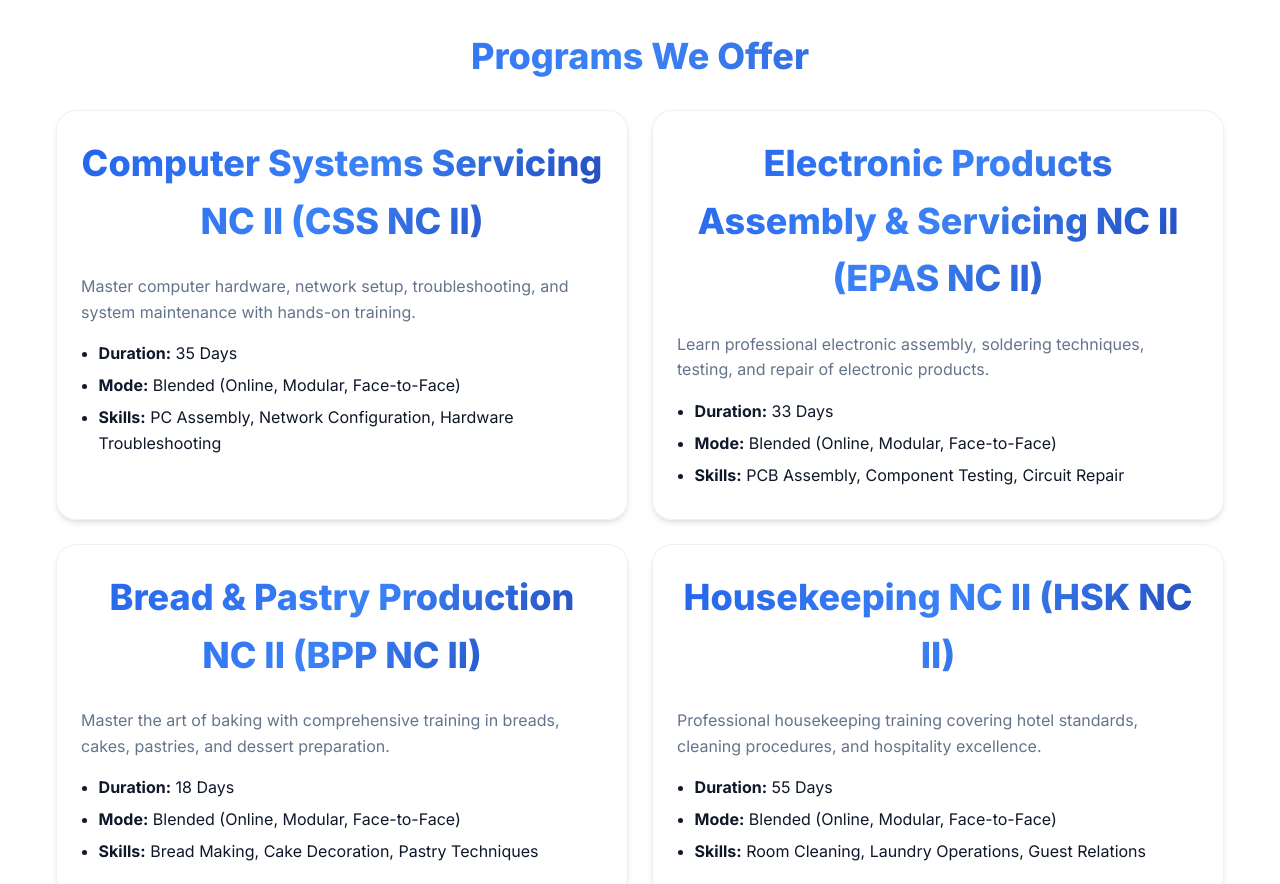
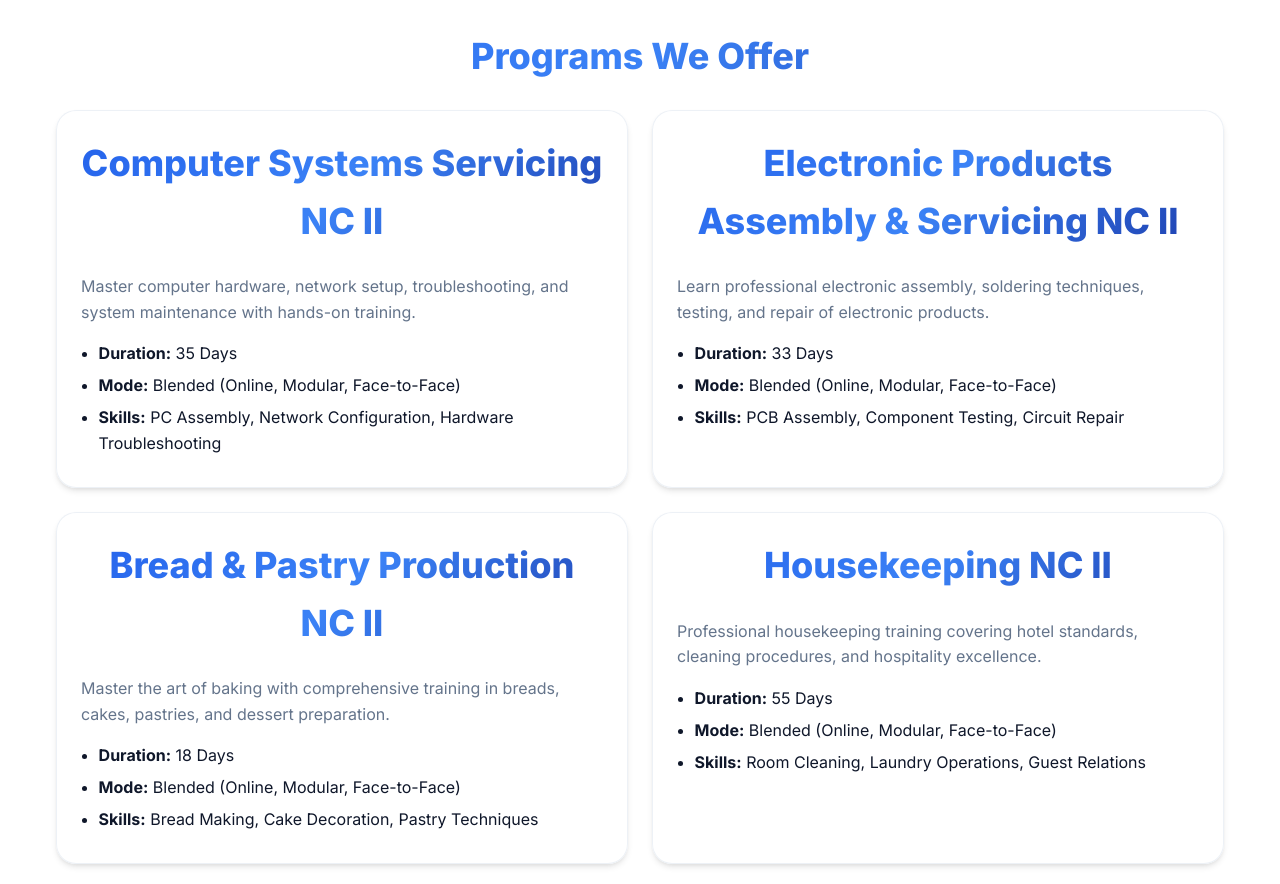
Before and after one commit to malayacode/thebigfive, a plain HTML site: page index.html in a window 1280 px wide. Shown: the part 540-1424 px from the top of the page. Drawn offline with Linux system fonts and the light colour scheme.

Commit message:
index.html

```diff
--- a/index.html
+++ b/index.html
@@ -643,7 +643,7 @@
         <h2>Programs We Offer</h2>
         <div class="grid-2">
           <div class="card">
-            <h2>Computer Systems Servicing NC II (CSS NC II)</h2>
+            <h2>Computer Systems Servicing NC II</h2>
             <p class="muted">Master computer hardware, network setup, troubleshooting, and system maintenance with hands-on training.</p>
             <ul class="list">
               <li><strong>Duration:</strong> 35 Days</li>
@@ -652,7 +652,7 @@
             </ul>
           </div>
           <div class="card">
-            <h2>Electronic Products Assembly & Servicing NC II (EPAS NC II)</h2>
+            <h2>Electronic Products Assembly & Servicing NC II</h2>
             <p class="muted">Learn professional electronic assembly, soldering techniques, testing, and repair of electronic products.</p>
             <ul class="list">
               <li><strong>Duration:</strong> 33 Days</li>
@@ -661,7 +661,7 @@
             </ul>
           </div>
           <div class="card">
-            <h2>Bread & Pastry Production NC II (BPP NC II)</h2>
+            <h2>Bread & Pastry Production NC II</h2>
             <p class="muted">Master the art of baking with comprehensive training in breads, cakes, pastries, and dessert preparation.</p>
             <ul class="list">
               <li><strong>Duration:</strong> 18 Days</li>
@@ -670,7 +670,7 @@
             </ul>
           </div>
           <div class="card">
-            <h2>Housekeeping NC II (HSK NC II)</h2>
+            <h2>Housekeeping NC II</h2>
             <p class="muted">Professional housekeeping training covering hotel standards, cleaning procedures, and hospitality excellence.</p>
             <ul class="list">
               <li><strong>Duration:</strong> 55 Days</li>
@@ -679,7 +679,8 @@
             </ul>
           </div>
           <div class="card">
-            <h2>Skills Enhancement & Short-Term IT/Technical Courses</h2>
+            <h2>Skills Enhancement &
+            Short-Term IT/Technical Courses</h2>
             <p class="muted">Targeted modules for upskilling, career advancement, and industry refresher training programs.</p>
             <ul class="list">
               <li><strong>Flexible scheduling</strong> to fit your needs</li>
```
